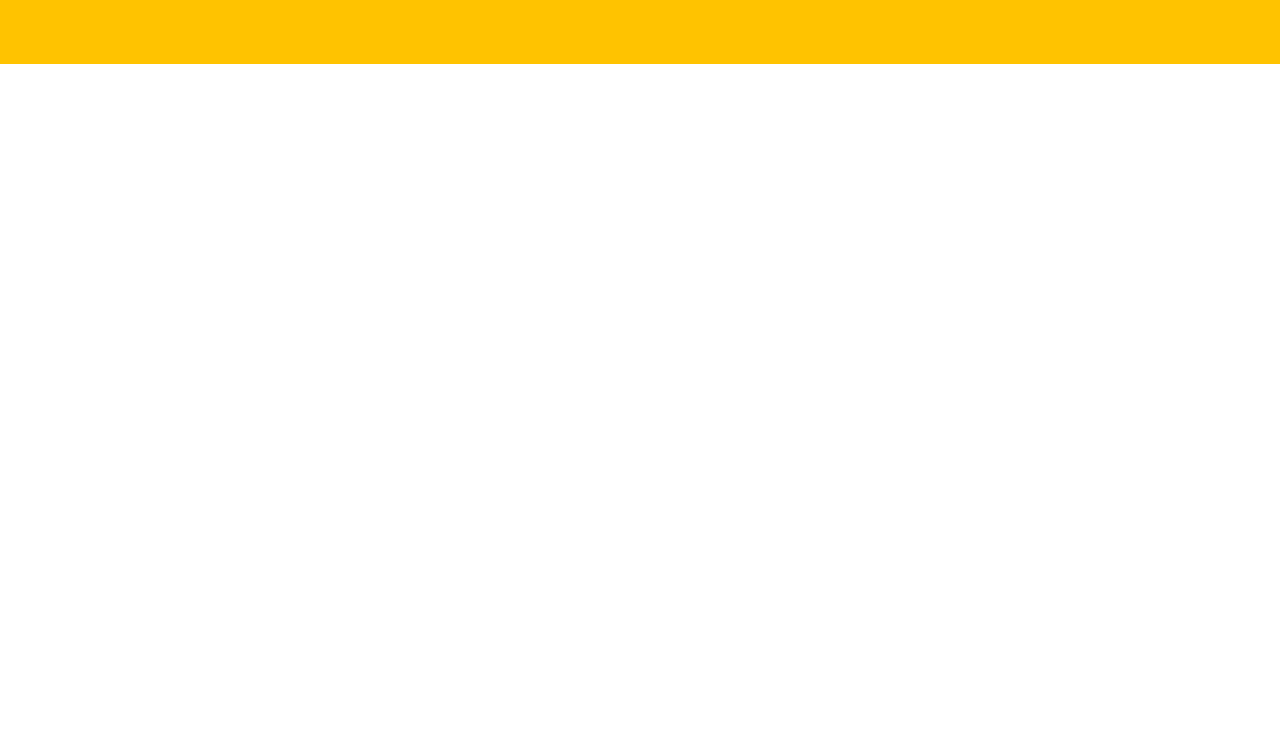
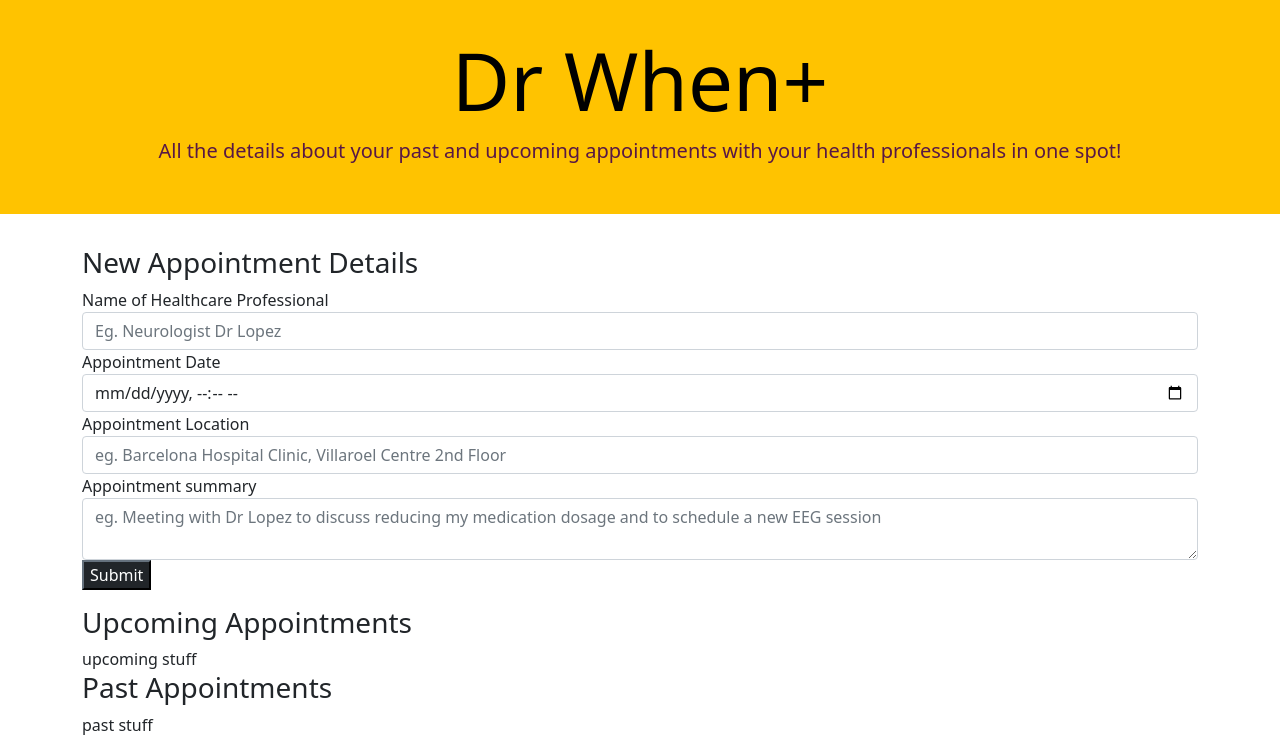
Before and after one commit to gatzcat/SeizureSuperstar, a Flask app: page /drwhen in a window 1280 px wide. Shown: the part 56-800 px from the top of the page. Run offline with Flask 2, Linux system fonts and the light colour scheme; a user stored in the database is signed in; some libraries are stand-ins or nearby versions.

Commit message:
changes to medison and started drwhen

```diff
--- a/app.py
+++ b/app.py
@@ -5,13 +5,12 @@ from flask import Flask, flash, redirect, render_template, request
 from flask_login import LoginManager, UserMixin, login_user, login_required, logout_user, current_user
 from flask_sqlalchemy import SQLAlchemy
 from flask_wtf import FlaskForm
-from sqlalchemy.orm import backref
-from werkzeug.exceptions import default_exceptions, HTTPException, InternalServerError
 from werkzeug.security import check_password_hash, generate_password_hash
-from wtforms import BooleanField, DateField, SelectField, StringField, PasswordField
-from wtforms.fields.core import DateTimeField, IntegerField, SelectMultipleField
+from wtforms import BooleanField, HiddenField, SelectField, StringField, PasswordField
+from wtforms.fields.html5 import DateTimeLocalField
+from wtforms.fields.core import IntegerField, SelectMultipleField
 from wtforms.fields.simple import TextAreaField
-from wtforms.validators import InputRequired, EqualTo, Email, Length, Optional
+from wtforms.validators import InputRequired, EqualTo, Email, Length, Optional, NumberRange
 
 from variables import *
 
@@ -39,28 +38,28 @@ app.config['SQLALCHEMY_TRACK_MODIFICATIONS'] = False
 db = SQLAlchemy(app)
 
 
-# Table for login credentials
+# DB Table for login credentials
 class User(UserMixin, db.Model):
     id = db.Column(db.Integer, primary_key=True)
     username = db.Column(db.String(37), unique=True, nullable=False)
     email = db.Column(db.String(120), unique=True, nullable=False)
     password = db.Column(db.String(280), nullable=False)
 
-    tldr = db.relationship('Tldr', backref='user')
+    tldr = db.relationship('Tldrdb', backref='user')
 
-
+# DB Table for Medison data
 class Medisondb(db.Model):
     id = db.Column(db.Integer, primary_key=True)
     timestamp = db.Column(db.String(50), nullable=False)
     medication = db.Column(db.String(50), nullable=False)
     current_count = db.Column(db.Integer, nullable=False)
-    format = db.Column(db.Integer, nullable=False)
+    format = db.Column(db.Integer)
     daily = db.Column(db.Integer, nullable=False)
     duedate = db.Column(db.String(50), nullable=False)
     user_id = db.Column(db.Integer, db.ForeignKey('user.id'), nullable=False)
 
-
-class Chronolog(db.Model):
+# DB Table for Chronolog page
+class Chronologdb(db.Model):
     id = db.Column(db.Integer, primary_key=True)
     date_time = db.Column(db.DateTime, nullable=False, default=datetime.utcnow)
     seizure_type = db.Column(db.String(50), nullable=False)
@@ -68,13 +67,13 @@ class Chronolog(db.Model):
     pre_ictal = db.Column(db.String(500))
     during = db.Column(db.String(500))
     post_ictal = db.Column(db.String(500))
-    triggers = db.Column(db.String(500), db.ForeignKey('tldr.triggers'))
+    triggers = db.Column(db.String(500), db.ForeignKey('tldrdb.triggers'))
     emergency_meds = db.Column(db.String(50))
     ambulance = db.Column(db.Boolean, default=False, nullable=False)
     user_id = db.Column(db.Integer, db.ForeignKey('user.id'), nullable=False)
 
-
-class Tldr(db.Model):
+# DB Table for TLDR Report
+class Tldrdb(db.Model):
     id = db.Column(db.Integer, primary_key=True)
     name = db.Column(db.String(50), nullable=False)
     age = db.Column(db.String(50), nullable=False)
@@ -99,11 +98,11 @@ class Tldr(db.Model):
     prev_meds = db.Column(db.String(50))
     pmeds_name = db.Column(db.String(500))
     diet = db.Column(db.String(50))
-    datetime = db.Column(db.DateTime, default=datetime.utcnow)
+    datetime = db.Column(db.String(50), default = strftime("%A, %d %b %Y %H:%M", localtime()))
     user_id = db.Column(db.Integer, db.ForeignKey('user.id'), nullable=False)
 
-
-class Drwhen(db.Model):
+# DB Table for Dr When
+class Drwhendb(db.Model):
     id = db.Column(db.Integer, primary_key=True)
     date_time = db.Column(db.DateTime, nullable=False)
     doc_name = db.Column(db.String(50), nullable=False)
@@ -112,8 +111,6 @@ class Drwhen(db.Model):
     user_id = db.Column(db.Integer, db.ForeignKey('user.id'), nullable=False)
 
 # Login form
-
-
 class Login(FlaskForm):
     username = StringField('username', validators=[InputRequired('Missing Username'),
                            Length(min=4, max=37, message='Must be between 4 and 37 characters')])
@@ -122,8 +119,6 @@ class Login(FlaskForm):
     remember = BooleanField('remember me')
 
 # Registration form
-
-
 class Register(FlaskForm):
     username = StringField('username', validators=[InputRequired('Missing Username'),
                            Length(min=4, max=37, message='Must be between 4 and 37 characters')])
@@ -133,15 +128,13 @@ class Register(FlaskForm):
     confirm = PasswordField('Repeat Password', validators=[InputRequired('Please reconfirm your password')])
 
 
-# TLDRepeat form
+# TLDRepeat form (very long, many fields)
 required = validators = [InputRequired('Please provide this information')]
-
 option = validators = [Optional()]
-
 
 class Tldrform(FlaskForm):
     name = StringField('Name', required)
-    age = StringField('Age', required)
+    age = IntegerField('Age', required)
     startdate = StringField('Seizure Start Date', required)
     diagnosis = SelectField('Diagnosis', required, choices=[('have a'), ('don\'t have a')])
     family_history = SelectField('Diagnosis', required, choices=[('have a'), ('don\'t have any'), ('am not sure about')])
@@ -165,12 +158,18 @@ class Tldrform(FlaskForm):
     cmeds_name = SelectMultipleField('Current Medication', option, choices=MEDICATION)
     pmeds_name = SelectMultipleField('Previous Medication', option, choices=MEDICATION)
 
+# Medison form
 class Medisonform(FlaskForm):
-    meds = StringField('Medicine Name', required)
-    format = IntegerField('Format', option)
-    daily = IntegerField('Units', required)
-    current_count = IntegerField('Count', required)
+    format = IntegerField('Format', validators=[InputRequired('Missing Username'), NumberRange(min=1, max=100000, message='Please enter a valid number')])
+    daily = IntegerField('Units', validators=[InputRequired('Missing Username'), NumberRange(min=1, max=100000, message='Please enter a valid number')])
+    current_count = IntegerField('Count', validators=[InputRequired('Missing Username'), NumberRange(min=1, max=100000, message='Please enter a valid number')])
 
+#DrWhen form
+class Drwhenform(FlaskForm):
+    when = DateTimeLocalField('Appointment Date', required,  format='%m/%d/%y')
+    who = StringField('Name of Healthcare Professional', required)
+    where = StringField('Appointment Location', required)
+    what = TextAreaField('Appointment summary')
 
 @app.route('/', methods=['GET', 'POST'])
 def index():
@@ -199,38 +198,25 @@ def index():
 @app.route('/tldrepeat', methods=['GET', 'POST'])
 @login_required
 def tldrepeat():
-    file = Tldr.query.filter_by(user_id=current_user.id).order_by(Tldr.id.desc()).first()
+    file = Tldrdb.query.filter_by(user_id=current_user.id).order_by(Tldrdb.id.desc()).first()
     form = Tldrform()
     if request.method == 'POST':
         if form.validate_on_submit():
 
             pre_symptoms = unlist(form.pre_symptoms.data, PRE_ICTAL)
-            print(pre_symptoms)
+            post_symptoms = unlist(form.post_symptoms.data, POST_ICTAL)
+            cmeds_name = unlist(form.cmeds_name.data, MEDICATION)
+            trigger_description = unlist(form.trigger_description.data, TRIGGERS)
+            pmeds_name = unlist(form.pmeds_name.data, MEDICATION)
+            seizure_description = unlist(form.seizure_description.data, DURING)
 
-            post_symptoms = unlist(form.post_symptoms.data, POST_ICTAL)
-            print(post_symptoms)
-
-            cmeds_name = unlist(form.cmeds_name.data, MEDICATION)
-            print(cmeds_name)
-
-            trigger_description = unlist(form.trigger_description.data, TRIGGERS)
-            print(trigger_description)
-
-            pmeds_name = unlist(form.pmeds_name.data, MEDICATION)
-            print(pmeds_name)
-
-            seizure_description = unlist(form.seizure_description.data, DURING)
-            print(seizure_description)
-
-
-            tldr = Tldr(name=form.name.data, age=form.age.data, startdate=form.startdate.data, diagnosis=form.diagnosis.data, diagnosis_description=form.diagnosis_description.data,
+            tldr_info = Tldrdb(name=form.name.data, age=form.age.data, startdate=form.startdate.data, diagnosis=form.diagnosis.data, diagnosis_description=form.diagnosis_description.data,
                         family_history=form.family_history.data, fh_description=form.fh_description.data, pre_ictal=form.pre_ictal.data, pre_extra=form.pre_extra.data, seizure_extra=form.seizure_extra.data,
                         post_ictal=form.post_ictal.data, post_extra=form.post_extra.data, triggers=form.triggers.data,
                         trigger_extra=form.trigger_extra.data, current_meds=form.current_meds.data,
                         prev_meds=form.prev_meds.data, diet=form.diet.data, user_id=current_user.id, pre_symptoms=pre_symptoms, post_symptoms=post_symptoms, cmeds_name=cmeds_name, trigger_description=trigger_description, pmeds_name=pmeds_name, seizure_description=seizure_description)
-            db.session.add(tldr)
+            db.session.add(tldr_info)
             db.session.commit()
-            print(Tldr.query.filter_by(user_id=current_user.id).all())
 
             flash('Great Job!')
             return redirect('/tldrepeat')
@@ -244,10 +230,16 @@ def tldrepeat():
         return render_template('tldr.html', form=form, file=file)
 
 
-@app.route('/drwhen')
+@app.route('/drwhen', methods=['GET', 'POST'])
 @login_required
 def drwhen():
-    return render_template('drwhen.html')
+    form = Drwhenform()
+
+    if request.method == 'POST':
+        if form.validate_on_submit():
+            return redirect('/drwhen', form=form)
+
+    return render_template('drwhen.html', form=form)
 
 
 @app.route('/chronolog')
@@ -260,7 +252,7 @@ def chronolog():
 @login_required
 def medison():
     # Pulling data from TLDR info
-    tldrfile = Tldr.query.filter_by(user_id=current_user.id).order_by(Tldr.id.desc()).first()
+    tldrfile = Tldrdb.query.filter_by(user_id=current_user.id).order_by(Tldrdb.id.desc()).first()
     if tldrfile:
         meds = tldrfile.cmeds_name
         meds = meds.split(',')
@@ -273,27 +265,52 @@ def medison():
 
         form = Medisonform()
 
-        if request.method == 'POST'and form.validate_on_submit():
-            medication = form.meds.data
-            format = form.format.data
-            daily = form.daily.data
-            current_count = form.current_count.data
+        if request.method == 'POST':
 
-            today = datetime.today()
-            daysmore = round(current_count/daily)
-            duedate = today + timedelta(days=daysmore)
-            duedate = duedate.strftime("%A, %d %b %Y")
+            # If user wants to delete record row
+            med_id = request.form.get("delete")
+            if med_id:
+                delete_id = int(med_id[6:])
+                obj = Medisondb.query.filter_by(id=delete_id).first()
+                if obj is None:
+                    flash('Error')
+                    return redirect('/medison')
+                db.session.delete(obj)
+                db.session.commit()
+                flash('Record row deleted')
+                return redirect('/medison')
 
-            print(medication, format, daily, current_count, duedate)
+            if form.validate_on_submit():
+                medication = request.form.get("medication")
+                if medication not in meds:
+                    flash('Please select a medication from the list')
+                    return redirect('/medison')
+                format = form.format.data
+                daily = form.daily.data
+                current_count = form.current_count.data
+                today = datetime.today()
+                daysmore = round(current_count/daily)
+                duedate = today + timedelta(days=daysmore)
+                duedate = duedate.strftime("%A, %d %b %Y")
 
-            medison_info=Medisondb(user_id=current_user.id, timestamp=now, medication=medication, format=format, current_count=current_count, daily=daily, duedate=duedate)
-            db.session.add(medison_info)
-            db.session.commit()
+                # Check if previous entry of medication/format already exists for user and if so, update it, instead of adding a new row
+                row_exist = Medisondb.query.filter_by(user_id=current_user.id, medication=medication, format=format).first()
+                if row_exist:
+                    db.session.query(Medisondb).filter_by(user_id=current_user.id, medication=medication, format=format).update(dict(timestamp=now, medication=medication, format=format, current_count=current_count, daily=daily, duedate=duedate))
+                    db.session.commit()
 
-            flash('You will have to go to the pharmacy for more {} on/before {}'.format(medication, duedate))
-            return redirect('/medison')
+                # Adds a new row for the medication if it doesn't already exist
+                else:
+                    medison_info=Medisondb(user_id=current_user.id, timestamp=now, medication=medication, format=format, current_count=current_count, daily=daily, duedate=duedate)
+                    db.session.add(medison_info)
+                    db.session.commit()
 
-    return render_template('medison.html', now=now, tldrfile=tldrfile, medfile_exist=medfile_exist, medfile=medfile, meds=meds, form=form)
+                flash('You will have to go to the pharmacy for more {} on/before {}'.format(medication, duedate))
+
+            return render_template('medison.html', now=now, tldrfile=tldrfile, medfile_exist=medfile_exist, medfile=medfile, meds=meds, form=form)
+
+        return render_template('medison.html', now=now, tldrfile=tldrfile, medfile_exist=medfile_exist, medfile=medfile, meds=meds, form=form)
+    return render_template('medison.html')
 
 
 @app.route('/login', methods=['GET', 'POST'])
--- a/templates/drwhen.html
+++ b/templates/drwhen.html
@@ -1,8 +1,41 @@
+{% from "_formhelpers2.html" import render_field %}
 {% extends "layout.html" %}
 
 {% block title %}
 Dr When+
 {% endblock %}
 
+{% block jumbo %}
+    <h1 class="display-1">Dr When+</h1>
+    <p class="lead">All the details about your past and upcoming appointments with your health professionals in one spot!</p>
+{% endblock %}
+
 {% block body %}
+<div class="container">
+    <h3>New Appointment Details</h3>
+    <form action="/drwhen" method="post">
+        <table class="table table-hover table-striped">
+            {{ form.csrf_token }}
+            <div>{{render_field(form.who, class="form-control", placeholder="Eg. Neurologist Dr Lopez")}}</div>
+            <div>{{render_field(form.when, class="form-control")}}</div>
+            <div>{{render_field(form.where, class="form-control", placeholder="eg. Barcelona Hospital Clinic, Villaroel Centre 2nd Floor")}}</div>
+            <div>{{render_field(form.what, class="form-control", placeholder="eg. Meeting with Dr Lopez to discuss reducing my medication dosage and to schedule a new EEG session")}}</div>
+            <button class="btn-dark" type="submit">Submit</button>
+        </table>
+    </form>
+</div>
+
+<div class="container">
+    <h3>Upcoming Appointments</h3>
+    <div>
+        upcoming stuff
+    </div>
+</div>
+
+<div class="container">
+    <h3>Past Appointments</h3>
+    <div>
+        past stuff
+    </div>
+</div>
 {% endblock %}
```
